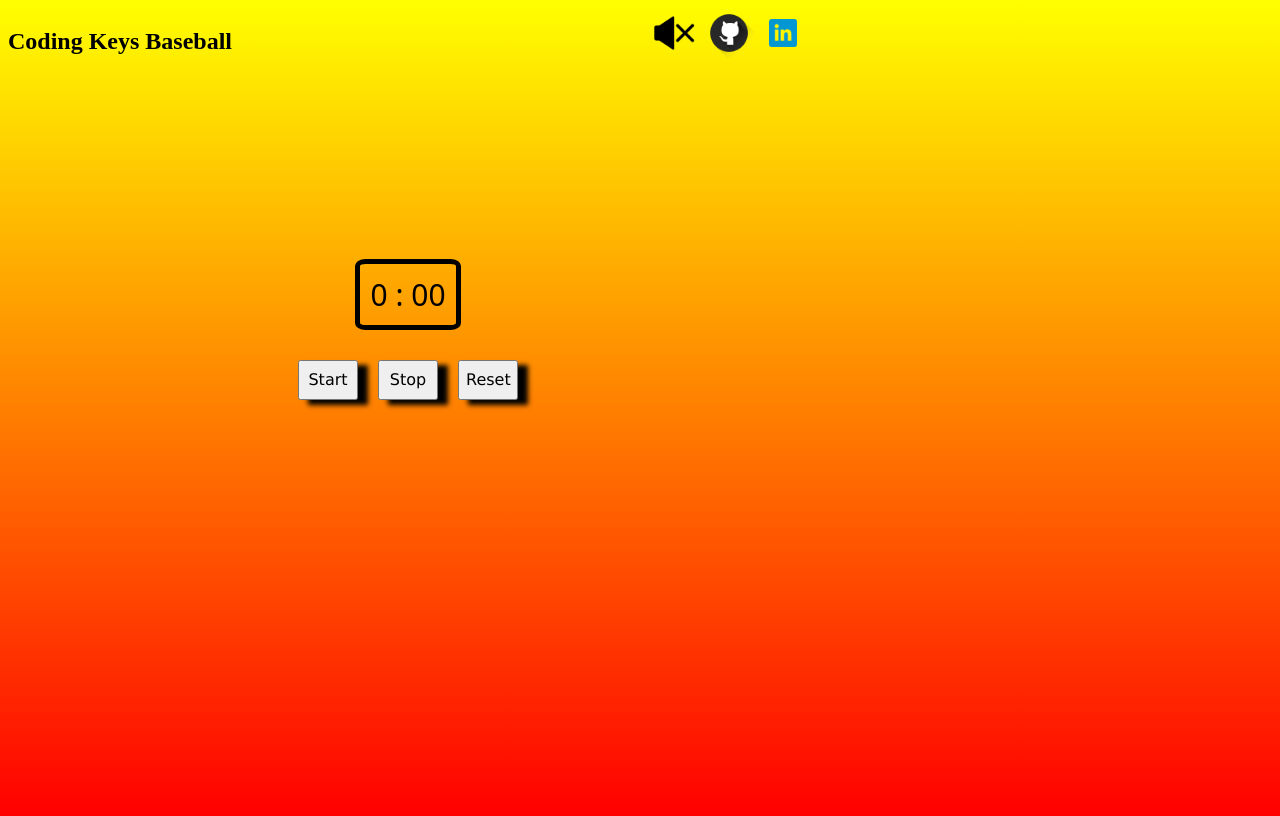
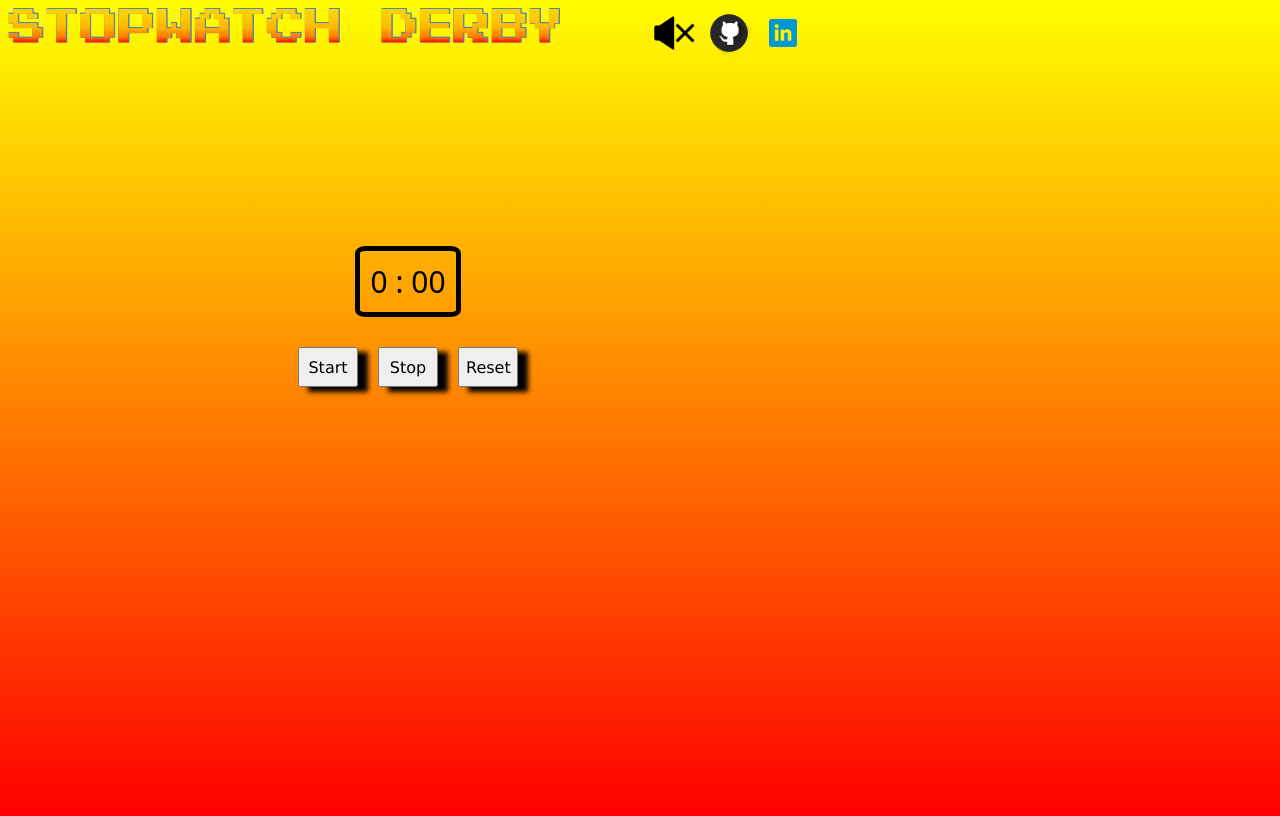
Before and after one commit to scgavin1219/coding-keys-baseball, a website built with webpack: page index.html in a window 1280 px wide. Built offline with Linux system fonts and the light colour scheme.

Commit message:
add title image

```diff
--- a/index.html
+++ b/index.html
@@ -12,7 +12,7 @@
 <body>
     <nav id="header">
         <div id="title">
-            <h1>Coding Keys Baseball</h1>
+            <img src ="imgs/stopwatch_derby.png">
         </div>
         <div class="links">
             <input type="image" src="./imgs/mute-button.png">
--- a/src/index.scss
+++ b/src/index.scss
@@ -55,3 +55,8 @@ button {
     flex-direction: row;
     justify-content: center;
 }
+
+#title img{
+    height: 35px;
+    width: auto;
+}
--- a/src/scripts/field.js
+++ b/src/scripts/field.js
@@ -16,7 +16,7 @@ class Field {
         const CANVAS_HEIGHT = this.height = 500;
 
         const background = new Image()
-        background.src = '../imgs/baseballfield.png';
+        background.src = './imgs/baseballfield.png';
         c.drawImage(background, 0, 0)
 
 
```
Also changed, not shown: dist/main.css, dist/main.js.
